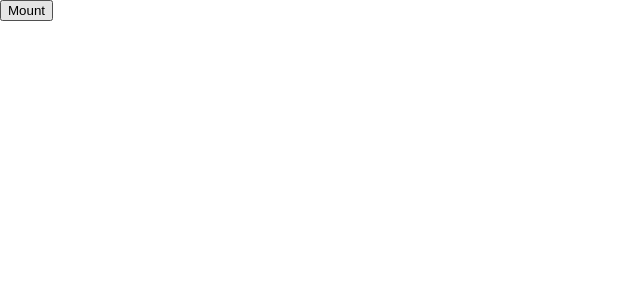
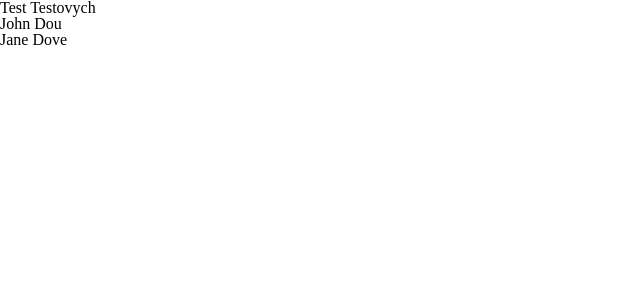
Before and after one commit to Luda-Modna/ViteReact, a React (Vite) app: page / in a window 1280 px wide. Shown: the top 300 px of the page, without its empty margins (0-640 px from the left). Built offline with nearby package versions, Linux system fonts and the light colour scheme; the HTML template or start-up script is replaced by a standard one.

Commit message:
Added userList

```diff
--- a/src/App.jsx
+++ b/src/App.jsx
@@ -1,31 +1,7 @@
-import { Component } from "react";
-import AnimalSlider from "./components/AnimalSlider";
+import UsersList from "./components/UsersList";
 
-class App extends Component {
-  constructor(props) {
-    super(props);
-
-    this.state = {
-      isVisible: false,
-    };
-  }
-
-  handleClick = () => {
-    const { isVisible } = this.state;
-    this.setState({ isVisible: !isVisible });
-  };
-
-  render() {
-    const { isVisible } = this.state;
-    return (
-      <>
-        <button onClick={this.handleClick}>
-          {isVisible ? "Unmount" : "Mount"}
-        </button>
-        {isVisible && <AnimalSlider />}
-      </>
-    );
-  }
+function App(props) {
+  return <UsersList />;
 }
 
 export default App;
--- /dev/null
+++ b/src/components/UsersList/index.jsx
@@ -0,0 +1,49 @@
+import { Component } from "react";
+
+const usersData = [
+  { id: 1, firstName: "Test", lastName: "Testovych" },
+  { id: 2, firstName: "John", lastName: "Dou" },
+  { id: 3, firstName: "Jane", lastName: "Dove" },
+];
+
+export default class UsersList extends Component {
+  constructor(props) {
+    super(props);
+
+    this.state = {
+      users: usersData.map((u) => ({ ...u, isSelected: false })),
+    };
+  }
+
+  selectUser = (id) => {
+    const { users } = this.state;
+    const foundIndex = users.findIndex((u) => u.id === id);
+
+    const newUsers = [...users];
+
+    newUsers[foundIndex] = {
+      ...newUsers[foundIndex],
+      isSelected: !newUsers[foundIndex].isSelected,
+    };
+
+    this.setState({ users: newUsers });
+  };
+
+  mapUser = (u, i) => {
+    const inlineStyles = {
+      backgroundColor: u.isSelected ? "yellow" : "transparent",
+    };
+
+    return (
+      <li key={u.id} style={inlineStyles} onClick={() => this.selectUser(u.id)}>
+        {u.firstName} {u.lastName}
+      </li>
+    );
+  };
+
+  render() {
+    const { users } = this.state;
+
+    return <ul>{users.map(this.mapUser)}</ul>;
+  }
+}
```
Also changed, not shown: src/components/UsersList/UserList.module.css (added).
